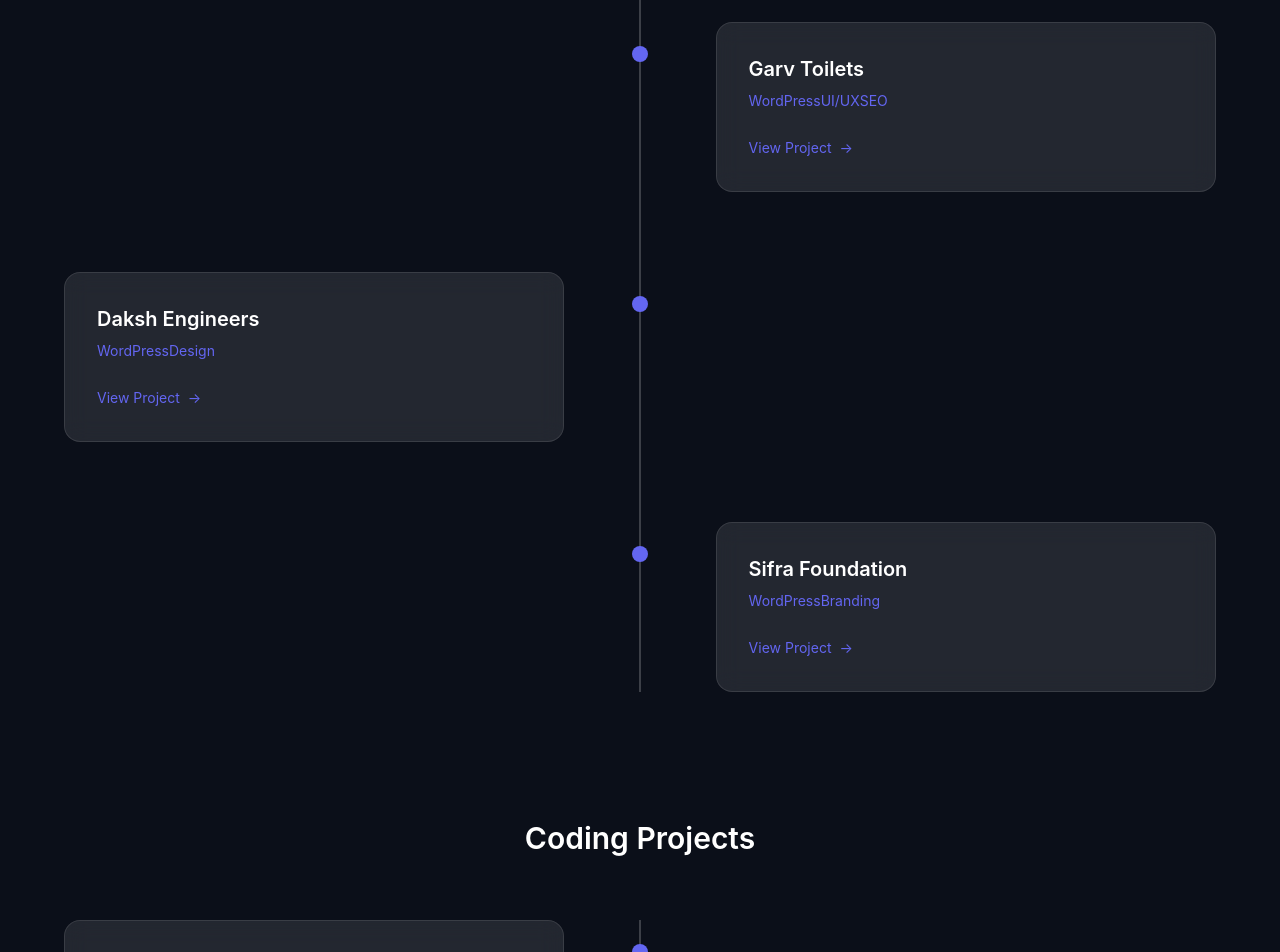
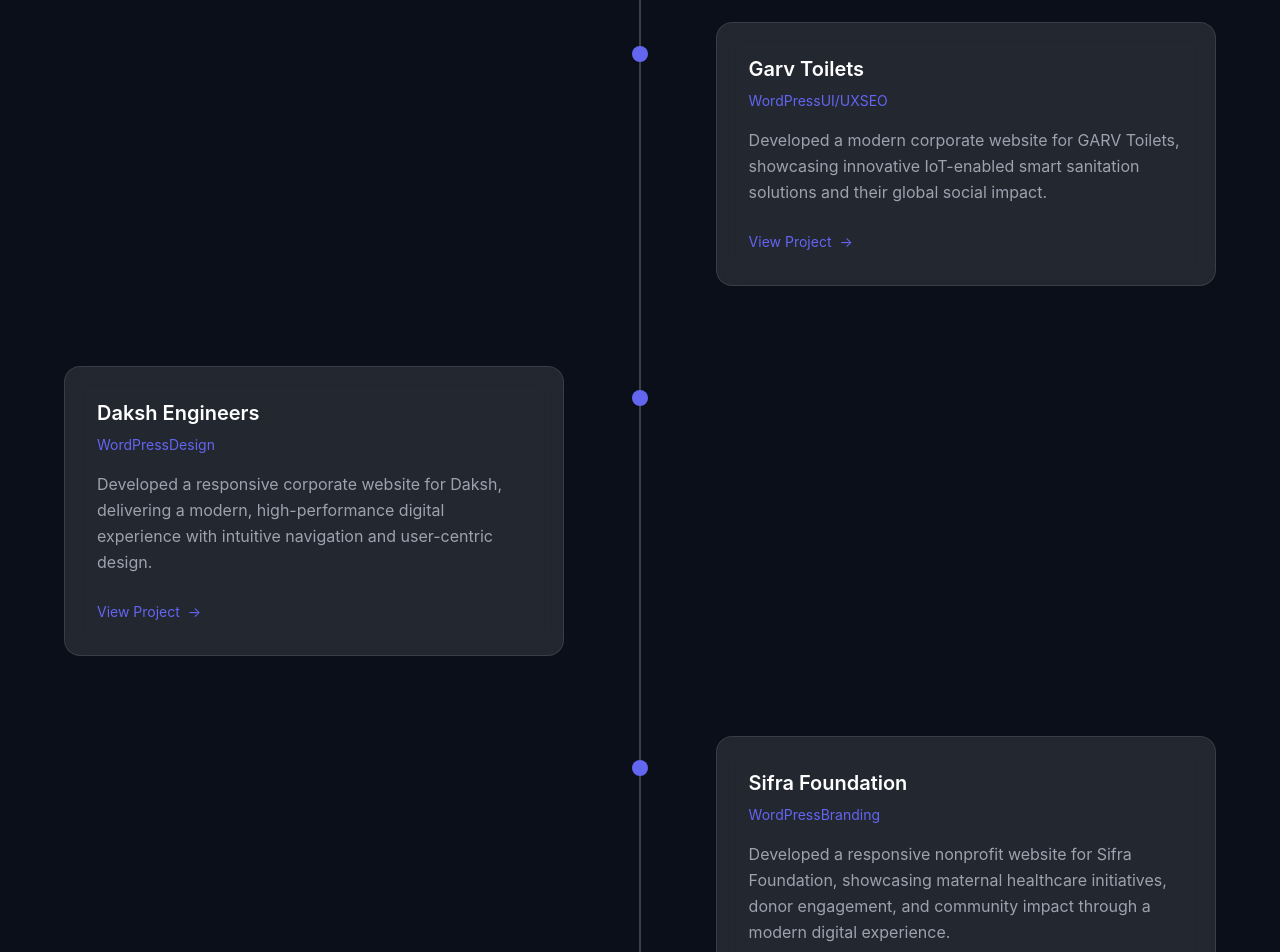
Before and after one commit to 1Eyedeagle/MyPortfolio, a React (Vite) app: page /projects in a window 1280 px wide. Shown: the part 740-1692 px from the top of the page. Built offline with nearby package versions, Linux system fonts and the light colour scheme.

Commit message:
updated projects

```diff
--- a/src/pages/Projects.jsx
+++ b/src/pages/Projects.jsx
@@ -10,22 +10,19 @@
   {
     title: "Garv Toilets",
     tech: ["WordPress", "UI/UX", "SEO"],
-    description:
-      "Developed a modern corporate website for GARV Toilets, showcasing innovative IoT-enabled smart sanitation solutions and their global social impact.",
+    desc: "Developed a modern corporate website for GARV Toilets, showcasing innovative IoT-enabled smart sanitation solutions and their global social impact.",
     link: "https://www.garvtoilets.com/",
   },
   {
     title: "Daksh Engineers",
     tech: ["WordPress", "Design"],
-    description:
-      "Developed a responsive corporate website for Daksh, delivering a modern, high-performance digital experience with intuitive navigation and user-centric design.",
+    desc: "Developed a responsive corporate website for Daksh, delivering a modern, high-performance digital experience with intuitive navigation and user-centric design.",
     link: "https://daksh.co/",
   },
   {
     title: "Sifra Foundation",
     tech: ["WordPress", "Branding"],
-    description:
-      "Developed a responsive nonprofit website for Sifra Foundation, showcasing maternal healthcare initiatives, donor engagement, and community impact through a modern digital experience.",
+    desc: "Developed a responsive nonprofit website for Sifra Foundation, showcasing maternal healthcare initiatives, donor engagement, and community impact through a modern digital experience.",
     link: "https://www.sifrafoundation.com/",
   },
 ];
```
